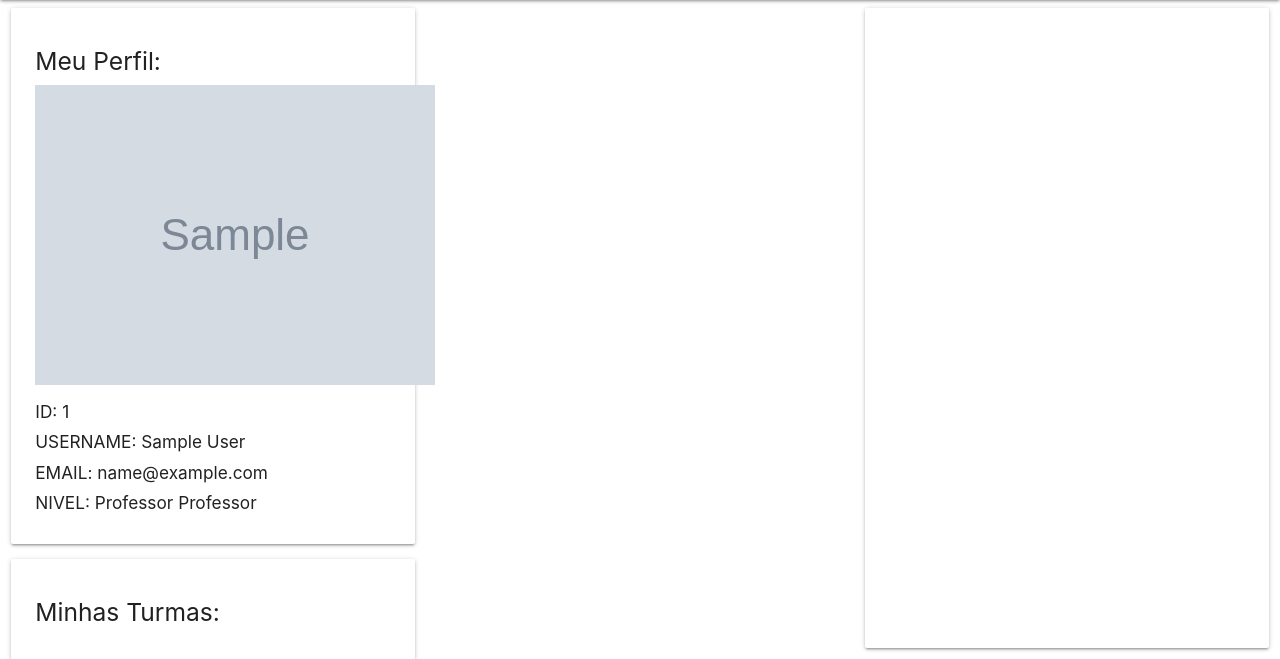
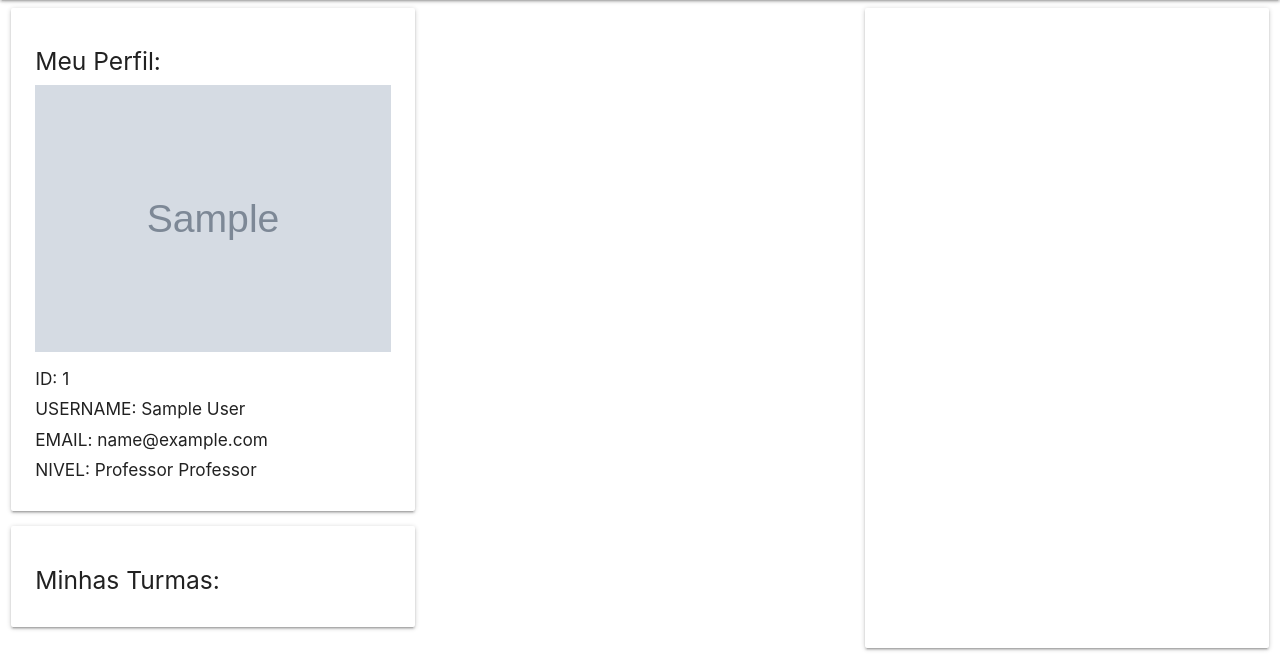
Before and after one commit to JonasTadeu023/Foxish, a PHP site: page /projeto-feira/includes/perfis/perfil_aluno.php in a window 1280 px wide. Shown: the part 64-723 px from the top of the page. Run offline with PHP 8.4, Linux system fonts and the light colour scheme; the visitor is signed in with stand-in values (Sample User, id 1); tables that the repository leaves empty hold one stand-in row (values such as "Sample post"); grey boxes marked "Sample" are stand-in pictures.

Commit message:
ajeitei foto perfil

```diff
--- a/includes/perfis/perfil_aluno.php
+++ b/includes/perfis/perfil_aluno.php
@@ -72,7 +72,7 @@ $sql = mysqli_query($conn, "SELECT * FROM aluno WHERE aluno_id = '$usuario'");
         <div class="col s4">
             <div class=" card-panel white">
                 <h5>Meu Perfil:</h5>
-                <img class="foto " src=" <?php echo "../usersaluno/$prof/$foto";?>">
+                <img class="responsive-img " src=" <?php echo "../usersaluno/$prof/$foto";?>">
                 <h6>ID:   <?=$_SESSION['usuario_id']?></h6>
                 <h6>USERNAME:   <?=$_SESSION['usuario_nome']?></h6>
                 <h6>EMAIL:   <?=$_SESSION['usuario_email']?></h6>
```
